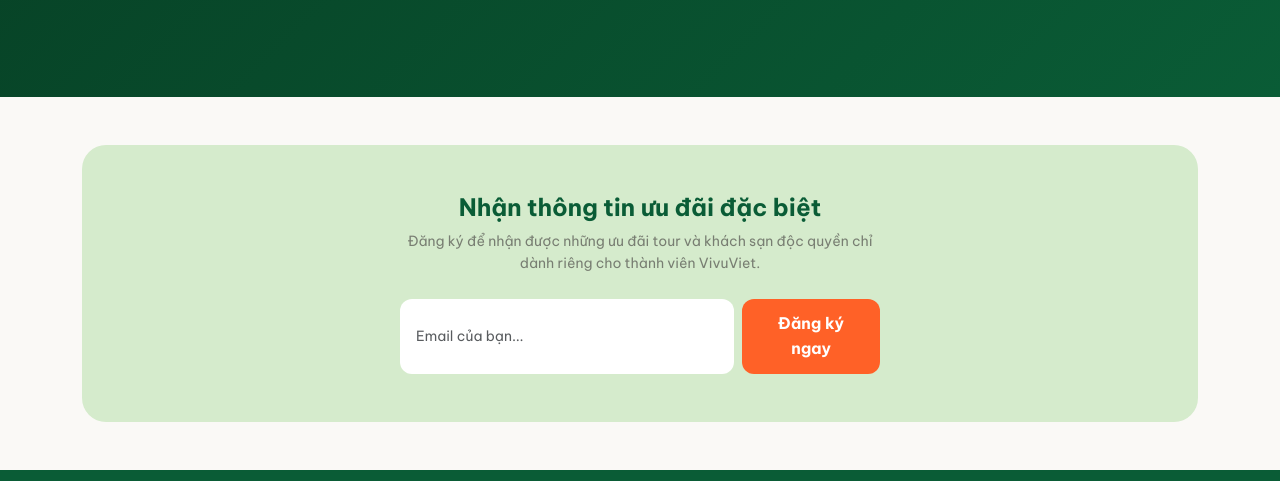
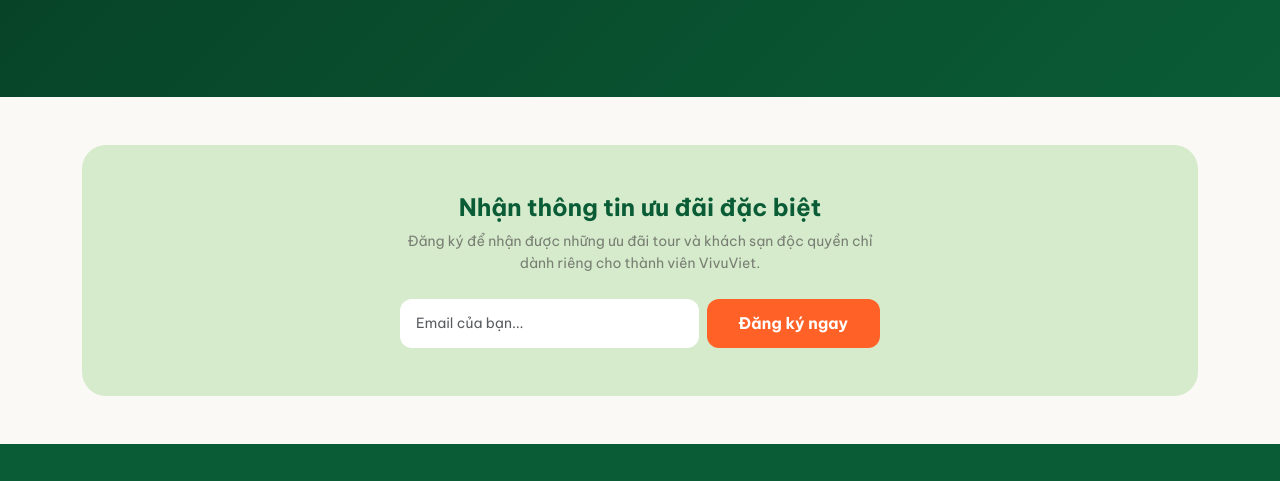
Before and after one commit to lnannguyen/VivuViet, a plain HTML site: page frontend/index.html in a window 1280 px wide. Shown: the part 3022-3503 px from the top of the page. Drawn offline with nearby package versions, Linux system fonts and the light colour scheme; no server answers.

Commit message:
style: change newsletter button class to text-nowrap to fix text wrap

```diff
--- a/frontend/index.html
+++ b/frontend/index.html
@@ -413,7 +413,7 @@
             <form id="newsletterForm" class="d-flex flex-column flex-sm-row gap-2 justify-content-center mx-auto"
                 style="max-width: 480px;">
                 <input type="email" class="form-control px-3" placeholder="Email của bạn..." required>
-                <button type="submit" class="btn-brand justify-content-center whitespace-nowrap">Đăng ký ngay</button>
+                <button type="submit" class="btn-brand justify-content-center text-nowrap">Đăng ký ngay</button>
             </form>
         </div>
     </section>
```
